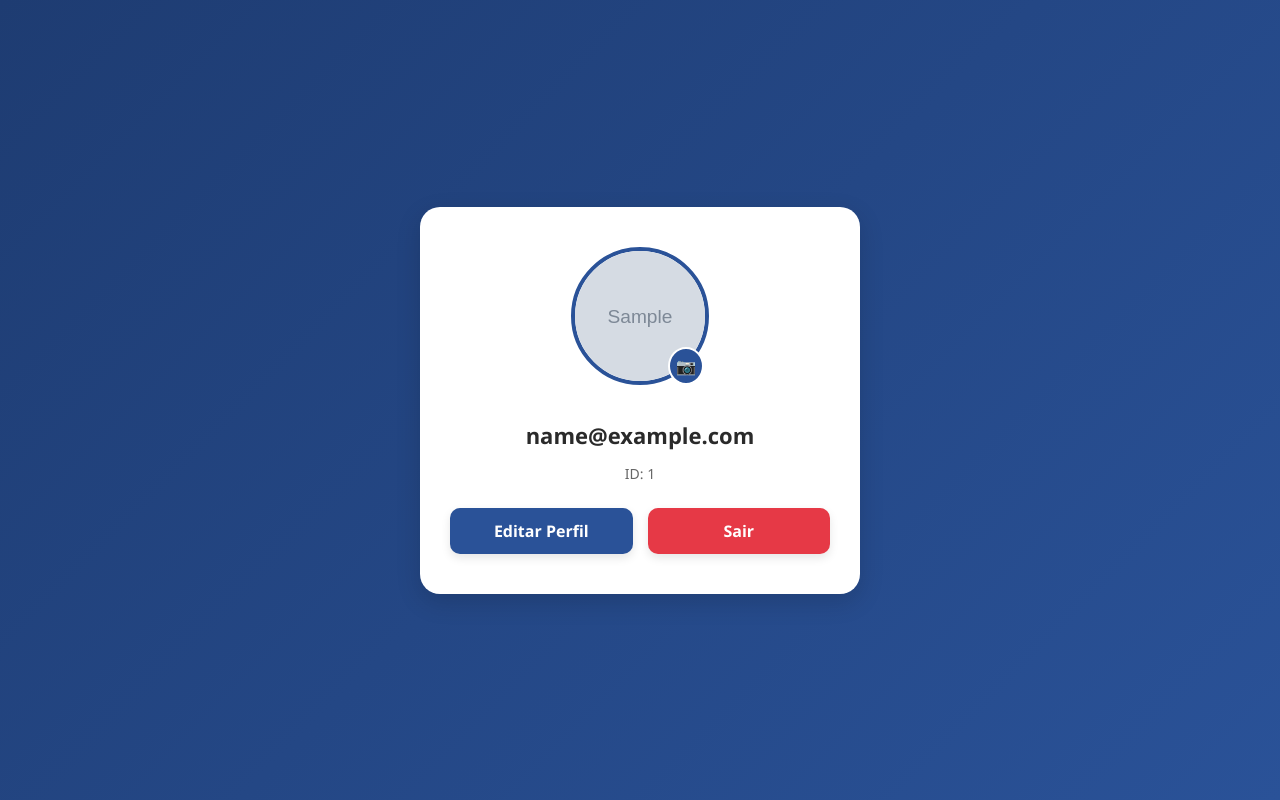
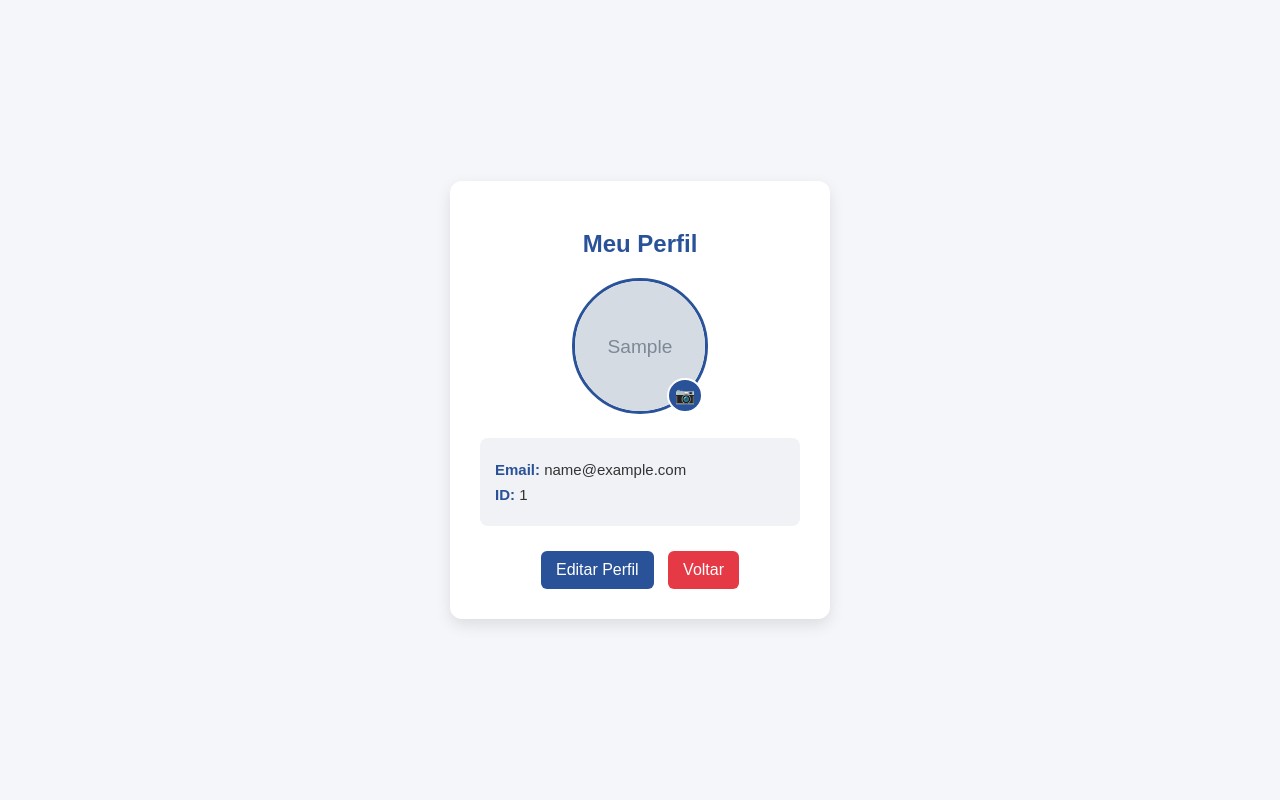
Before and after one commit to victorkoba/desafio-php-dev-exerience, a PHP site: page /php/perfil.php in a window 1280 px wide. Run offline with PHP 8.4, Linux system fonts and the light colour scheme; the visitor is signed in with stand-in values (Sample User, id 1); tables that the repository leaves empty or names only in its code hold one stand-in row (values such as "Sample post"); grey boxes marked "Sample" are stand-in pictures.

Commit message:
perfil pronto

```diff
--- /dev/null
+++ b/css/perfil.css
@@ -0,0 +1,90 @@
+body {
+        font-family: Arial, sans-serif;
+        background: #f5f6fa;
+        display: flex;
+        justify-content: center;
+        align-items: center;
+        height: 100vh;
+        margin: 0;
+    }
+    .perfil-container {
+        background: #fff;
+        padding: 30px;
+        border-radius: 12px;
+        box-shadow: 0 6px 15px rgba(0,0,0,0.1);
+        width: 320px;
+        text-align: center;
+    }
+    .perfil-container h2 {
+        margin-bottom: 20px;
+        color: #2a5298;
+    }
+    /* Foto de perfil com ícone de câmera */
+    .foto-label {
+        display: inline-block;
+        position: relative;
+        cursor: pointer;
+        margin-bottom: 20px;
+    }
+    .foto-perfil {
+        width: 130px;
+        height: 130px;
+        border-radius: 50%;
+        object-fit: cover;
+        border: 3px solid #2a5298;
+        transition: transform 0.3s, box-shadow 0.3s;
+    }
+    .foto-label:hover .foto-perfil {
+        transform: scale(1.05);
+        box-shadow: 0 0 12px rgba(42,82,152,0.6);
+    }
+    .foto-label::after {
+        content: "📷";
+        position: absolute;
+        bottom: 5px;
+        right: 5px;
+        background: #2a5298;
+        color: #fff;
+        font-size: 16px;
+        padding: 6px;
+        border-radius: 50%;
+        border: 2px solid #fff;
+        transition: background 0.3s;
+    }
+    .foto-label:hover::after { background: #1e3c72; }
+    input[type="file"] { display: none; }
+
+    /* Informações do usuário */
+    .perfil-info {
+        background: #f0f2f5;
+        padding: 15px;
+        border-radius: 8px;
+        margin-bottom: 20px;
+        text-align: left;
+    }
+    .perfil-info p {
+        margin: 8px 0;
+        font-size: 15px;
+        color: #333;
+    }
+    .perfil-info span {
+        font-weight: bold;
+        color: #2a5298;
+    }
+
+    /* Botões */
+    .acoes a {
+        display: inline-block;
+        margin: 5px 5px 0 5px;
+        padding: 10px 15px;
+        background: #2a5298;
+        color: #fff;
+        text-decoration: none;
+        border-radius: 6px;
+        transition: background 0.3s;
+    }
+    .acoes a:hover { background: #1e3c72; }
+    .acoes a.sair {
+        background: #e63946;
+    }
+    .acoes a.sair:hover { background: #b71c1c; }
--- a/php/perfil.php
+++ b/php/perfil.php
@@ -28,152 +28,39 @@ $foto = !empty($usuario['foto_perfil']) ? $usuario['foto_perfil'] : "../img/logo
 <html lang="pt-br">
 <head>
 <meta charset="UTF-8">
+<meta name="viewport" content="width=device-width, initial-scale=1.0">
 <title>Perfil - LinkUp</title>
-    <style>
-        body {
-            font-family: "Segoe UI", Tahoma, Geneva, Verdana, sans-serif;
-            background: linear-gradient(135deg, #1e3c72, #2a5298);
-            margin: 0;
-            padding: 0;
-            display: flex;
-            justify-content: center;
-            align-items: center;
-            height: 100vh;
-        }
-
-        .container-perfil {
-            display: flex;
-            justify-content: center;
-            align-items: center;
-            width: 100%;
-        }
-
-        .perfil-card {
-            background: #fff;
-            border-radius: 20px;
-            padding: 40px 30px;
-            width: 380px;
-            text-align: center;
-            box-shadow: 0 8px 24px rgba(0,0,0,0.15);
-            animation: fadeIn 0.6s ease-in-out;
-        }
-
-        /* Foto de perfil */
-        .foto-perfil-clicavel {
-            width: 130px;
-            height: 130px;
-            border-radius: 50%;
-            object-fit: cover;
-            border: 4px solid #2a5298;
-            cursor: pointer;
-            transition: transform 0.3s, box-shadow 0.3s;
-        }
-
-        .foto-perfil-clicavel:hover {
-            transform: scale(1.05);
-            box-shadow: 0 0 12px rgba(42,82,152,0.6);
-        }
-
-        /* Esconde input file */
-        #foto { display: none; }
-
-        .foto-label {
-            display: inline-block;
-            cursor: pointer;
-            position: relative;
-            margin-bottom: 20px;
-        }
-
-        .foto-label::after {
-            content: "📷";
-            position: absolute;
-            bottom: 5px;
-            right: 5px;
-            background: #2a5298;
-            color: #fff;
-            font-size: 16px;
-            padding: 6px;
-            border-radius: 50%;
-            border: 2px solid #fff;
-            transition: background 0.3s;
-        }
-
-        .foto-label:hover::after { background: #1e3c72; }
-
-        /* Nome/ID */
-        .h1-login-cadastro {
-            font-size: 22px;
-            font-weight: 600;
-            color: #2a2a2a;
-            margin: 10px 0 5px 0;
-        }
-
-        .perfil-card p {
-            color: #666;
-            margin-bottom: 25px;
-            font-size: 14px;
-        }
-
-        /* Botões */
-        .acoes-perfil {
-            display: flex;
-            justify-content: space-between;
-            gap: 15px;
-        }
-
-        .acoes-perfil a {
-            flex: 1;
-            text-align: center;
-            text-decoration: none;
-            padding: 12px;
-            border-radius: 10px;
-            font-weight: 600;
-            color: #fff;
-            transition: all 0.3s ease;
-            box-shadow: 0 4px 10px rgba(0,0,0,0.1);
-        }
-
-        .button-editar { background: #2a5298; }
-        .button-editar:hover { background: #1e3c72; transform: translateY(-2px); }
-
-        .button-sair { background: #e63946; }
-        .button-sair:hover { background: #b71c1c; transform: translateY(-2px); }
-
-        /* Animação suave */
-        @keyframes fadeIn {
-            from {opacity: 0; transform: translateY(20px);}
-            to {opacity: 1; transform: translateY(0);}
-        }
-    </style>
+<!-- Conecta o CSS externo -->
+<link rel="stylesheet" href="../css/perfil.css">
 <script>
-        // Preview instantâneo da foto antes do envio
     function previewFoto(event) {
         const [file] = event.target.files;
-            if (file) {
+        if(file){
             document.getElementById('preview-img').src = URL.createObjectURL(file);
-                event.target.form.submit(); // já envia após escolher
+            event.target.form.submit();
         }
     }
 </script>
 </head>
 <body>
-<div class="container-perfil">
-    <div class="perfil-card">
-        <!-- Foto de perfil -->
+<div class="perfil-container">
+    <h2>Meu Perfil</h2>
+
     <form action="upload-foto.php" method="post" enctype="multipart/form-data">
-            <label for="foto" class="foto-label">
-                <img id="preview-img" src="<?php echo htmlspecialchars($foto); ?>" alt="Foto de perfil" class="foto-perfil-clicavel">
+        <label class="foto-label">
+            <img id="preview-img" src="<?php echo htmlspecialchars($foto); ?>" alt="Foto de perfil" class="foto-perfil">
+            <input type="file" name="foto" accept="image/*" onchange="previewFoto(event)">
         </label>
-            <input type="file" id="foto" name="foto" accept="image/*" onchange="previewFoto(event)">
     </form>
 
-        <h1 class="h1-login-cadastro"><?php echo htmlspecialchars($usuario['email_usuario']); ?></h1>
-        <p>ID: <?php echo htmlspecialchars($usuario['id_usuario']); ?></p>
+    <div class="perfil-info">
+        <p><span>Email:</span> <?php echo htmlspecialchars($usuario['email_usuario']); ?></p>
+        <p><span>ID:</span> <?php echo htmlspecialchars($usuario['id_usuario']); ?></p>
+    </div>
 
-        <div class="acoes-perfil">
-            <a class="button-editar" href="editar-perfil.php">Editar Perfil</a>
-            <a class="button-sair" href="feed.php">Sair</a>
-        </div>
+    <div class="acoes">
+        <a href="editar-perfil.php">Editar Perfil</a>
+        <a href="feed.php" class="sair">Voltar</a>
     </div>
 </div>
 </body>
```
Lines whose indentation alone changed are shown as unchanged.
